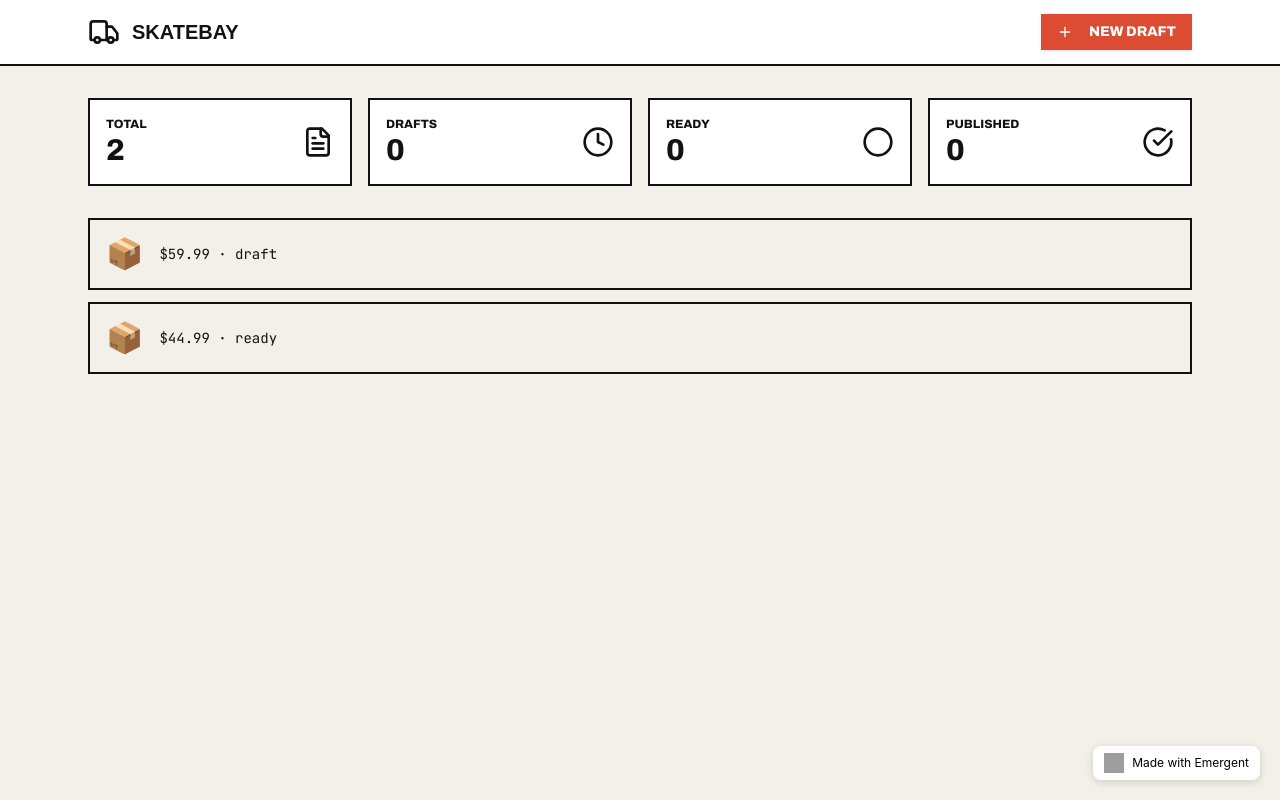
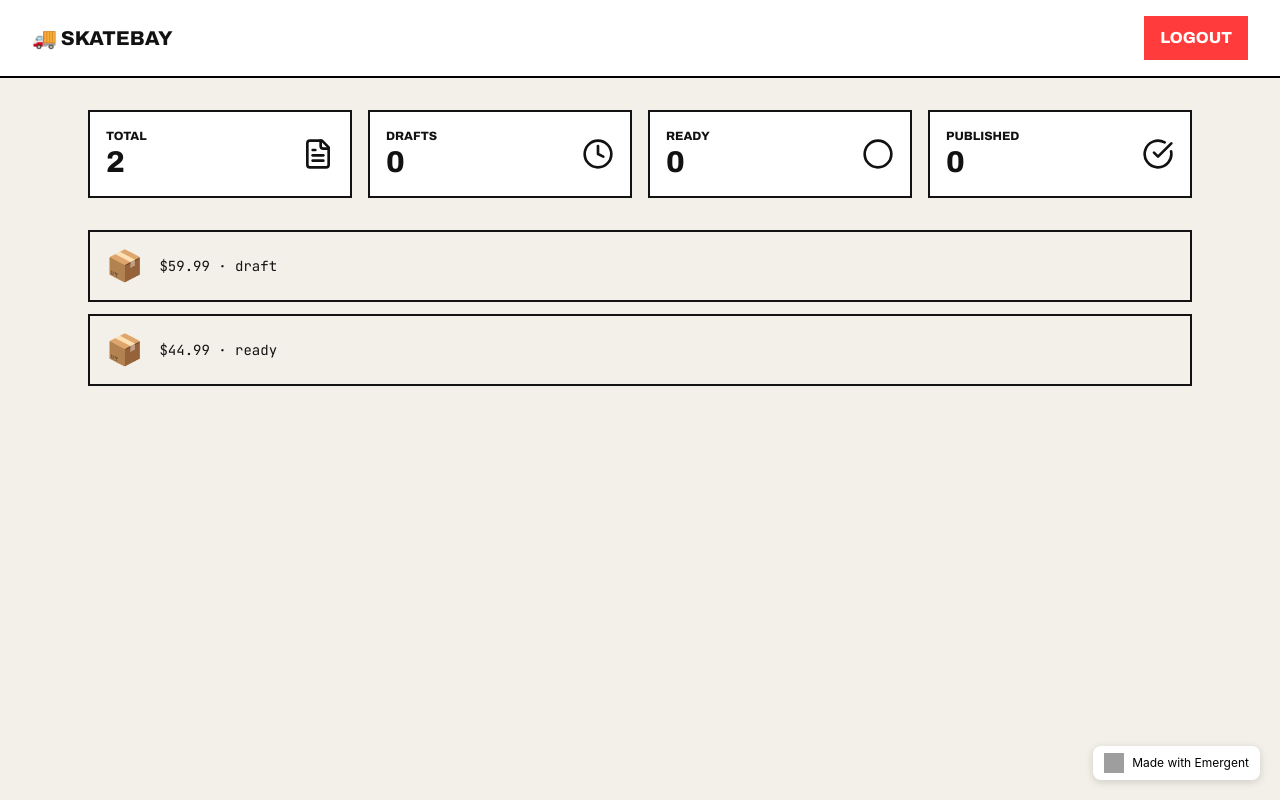
Before and after one commit to commtamo10-tech/skatebaypublisher, a React (Create React App) app in the folder frontend/: page / in a window 1280 px wide. Built offline with nearby package versions, Linux system fonts and the light colour scheme; sample sign-in values are in the browser's storage; grey boxes are pictures that could not be loaded; a web font is replaced by a local one.

Commit message:
Update Dashboard.js

```diff
--- a/frontend/src/pages/Dashboard.js
+++ b/frontend/src/pages/Dashboard.js
@@ -3,7 +3,8 @@ import { useNavigate } from "react-router-dom";
 import api from "../lib/api";
 import { Button } from "../components/ui/button";
 import { toast } from "sonner";
-import { Plus, FileText, Clock, CheckCircle, Circle, Truck } from "lucide-react";
+import { Plus, FileText, Clock, CheckCircle, Circle } from "lucide-react";
+import Header from "../components/ui/Header";
 
 const ITEM_TYPES = {
   WHL: { label: "Wheels", icon: "🛞" },
@@ -43,22 +44,11 @@ export default function Dashboard() {
 
   return (
     <div className="min-h-screen bg-background">
-      {/* Header */}
-      <header className="bg-card border-b-2 border-border">
-        <div className="max-w-6xl mx-auto px-6 h-16 flex items-center justify-between">
-          <div className="flex items-center gap-3">
-            <Truck className="w-8 h-8" />
-            <span className="font-heading font-black text-xl uppercase">SkateBay</span>
-          </div>
-          <Button onClick={() => navigate("/new")} className="uppercase font-bold">
-            <Plus className="w-4 h-4 mr-2" />
-            New Draft
-          </Button>
-        </div>
-      </header>
+      {/* HEADER CON LOGOUT */}
+      <Header />
 
       <main className="max-w-6xl mx-auto px-6 py-8">
-        {/* Stats */}
+        {/* STATS */}
         <div className="grid grid-cols-2 md:grid-cols-4 gap-4 mb-8">
           <Stat label="Total" value={stats.total} icon={FileText} />
           <Stat label="Drafts" value={stats.DRAFT} icon={Clock} />
@@ -66,7 +56,7 @@ export default function Dashboard() {
           <Stat label="Published" value={stats.PUBLISHED} icon={CheckCircle} />
         </div>
 
-        {/* Draft list */}
+        {/* LISTA DRAFT */}
         {loading ? (
           <p className="font-mono">Loading...</p>
         ) : drafts.length === 0 ? (
@@ -80,7 +70,11 @@ export default function Dashboard() {
         ) : (
           <div className="space-y-3">
             {drafts.map(draft => {
-              const type = ITEM_TYPES[draft.item_type] || { label: draft.item_type, icon: "📦" };
+              const type =
+                ITEM_TYPES[draft.item_type] || {
+                  label: draft.item_type,
+                  icon: "📦",
+                };
 
               return (
                 <div
```
